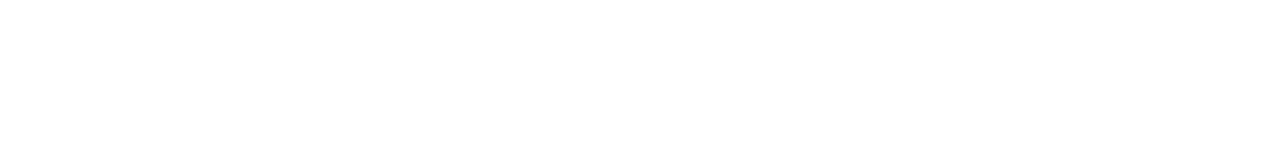
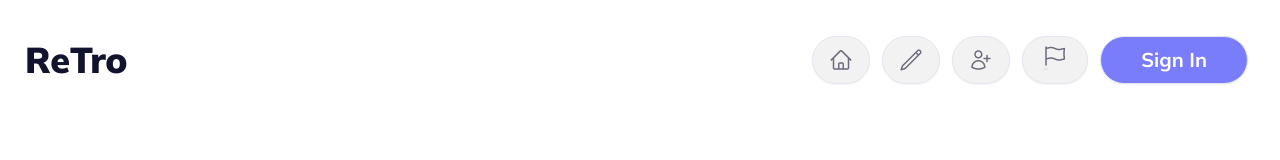
Before and after one commit to SamyaRoy999/retro-forum, a plain HTML site: page index.html in a window 1280 px wide. Drawn offline with nearby package versions, Linux system fonts and the light colour scheme.

Commit message:
navbar styles add

```diff
--- a/index.html
+++ b/index.html
@@ -5,13 +5,75 @@
     <meta charset="UTF-8">
     <meta name="viewport" content="width=device-width, initial-scale=1.0">
     <title>Document</title>
+    <!-- google font mulish -->
+    <link rel="preconnect" href="https://fonts.googleapis.com">
+    <link rel="preconnect" href="https://fonts.gstatic.com" crossorigin>
+    <link
+        href="https://fonts.googleapis.com/css2?family=Inter:wght@100..900&family=Mulish:ital,wght@0,200..1000;1,200..1000&family=Raleway:ital,wght@0,100..900;1,100..900&display=swap"
+        rel="stylesheet">
+
+    <!-- google font inter -->
+    <link rel="preconnect" href="https://fonts.googleapis.com">
+    <link rel="preconnect" href="https://fonts.gstatic.com" crossorigin>
+    <link
+        href="https://fonts.googleapis.com/css2?family=Inter:wght@100..900&family=Mulish:ital,wght@0,200..1000;1,200..1000&family=Raleway:ital,wght@0,100..900;1,100..900&display=swap"
+        rel="stylesheet">
 
     <!-- daisyui -->
     <link href="https://cdn.jsdelivr.net/npm/daisyui@4.7.2/dist/full.min.css" rel="stylesheet" type="text/css" />
     <script src="https://cdn.tailwindcss.com"></script>
+
+    <style>
+        .font-mulish{
+            font-family: "Mulish", sans-serif;
+        }
+        .font-inter{
+            font-family: "Inter", sans-serif;
+        }
+    </style>
 </head>
 
-<body>
+<body class="font-mulish">
+    <header class="mx-auto container">
+        <!-- navbar component -->
+        <section>
+            <div class="navbar bg-base-100 my-5">
+                <div class="flex-1">
+                    <a class="btn btn-ghost text-4xl font-black text-[#12132D]">ReTro</a>
+                </div>
+                <div class="flex-none">
+                    <ul class="menu menu-horizontal px-1 pr-3">
+                        <div class="tooltip pr-3" data-tip="hello">
+                            <button class="btn rounded-full border-slate-200"><img src="./images/icon/Frame.png"
+                                    alt=""></button>
+                        </div>
+                        <div class="tooltip pr-3" data-tip="hello">
+                            <button class="btn rounded-full border-slate-200"><img src="./images/icon/Frame (1).png"
+                                    alt=""></button>
+                        </div>
+                        <div class="tooltip pr-3" data-tip="hello">
+                            <button class="btn rounded-full border-slate-200"><img src="./images/icon/Frame (3).png"
+                                    alt=""></button>
+                        </div>
+                        <div class="tooltip pr-3" data-tip="hello">
+                            <button class="btn rounded-full border-slate-200"><img src="./images/icon/Frame (4).png"
+                                    alt=""></button>
+                        </div>
+                        <div class=" pr-3">
+                            <button class="btn rounded-full border-slate-200  px-10 bg-[#797DFC] text-white text-xl font-bold">Sign
+                                In</button>
+                        </div>
+                    </ul>
+                </div>
+            </div>
+        </section>
+    </header>
+    <main class="mx-auto container">
+
+    </main>
+    <footer class="mx-auto container">
+
+    </footer>
     <script src="./index.js"></script>
 </body>
 
```
Also changed, not shown: images/icon/Frame (1).png (added), images/icon/Frame (3).png (added), images/icon/Frame (4).png (added), images/icon/Frame.png (added).
